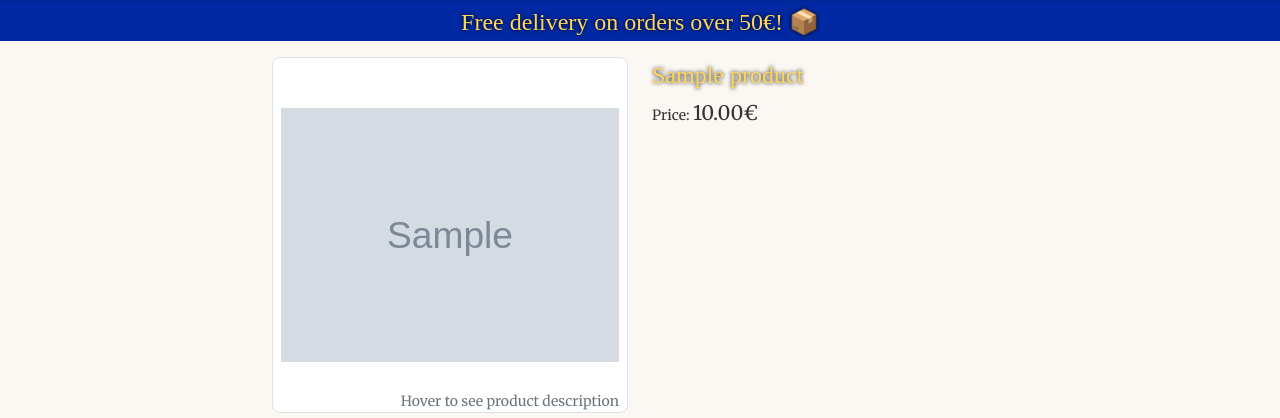
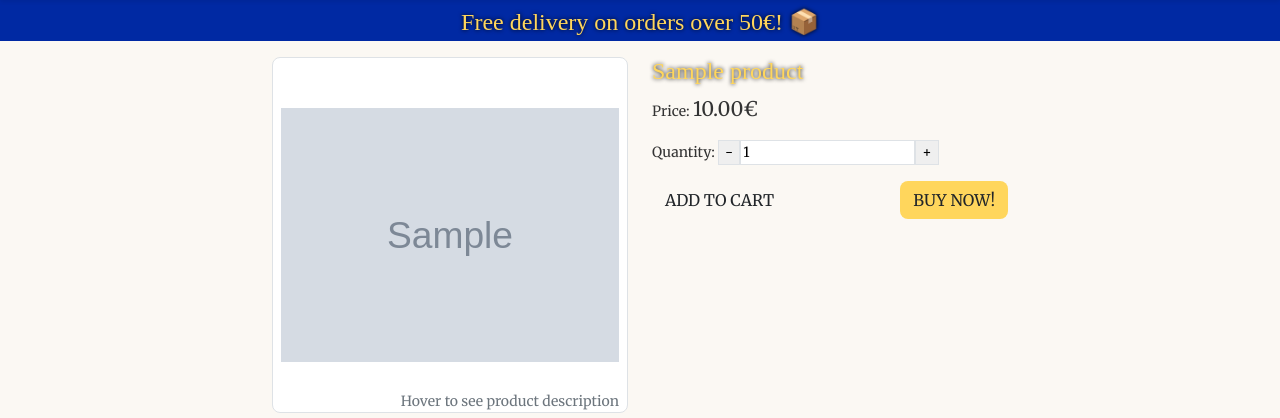
Before and after one commit to LuciusVH/the_pastry_box, a Django app: page /products/1 in a window 1280 px wide. Shown: the part 103-521 px from the top of the page. Run offline with Django 4.2, Linux system fonts and the light colour scheme; tables that the repository leaves empty hold one stand-in row (values such as "Sample post"); grey boxes marked "Sample" are stand-in pictures; some web fonts are replaced.

Commit message:
product quantity inputs

```diff
--- a/products/templates/products/product_detail.html
+++ b/products/templates/products/product_detail.html
@@ -31,9 +31,28 @@
       </div>
     </div>
     <div class="col-12 col-md-6 col-lg-4">
-      <div class="product-details-container mb-5 mb-md-3 mt-md-3">
-        <p class="pt-1 h4">{{ product.name }}</p>
+      <div class="product-details-container mb-5 my-md-3">
+        <p class="h4">{{ product.name }}</p>
         <p class="mb-0 text-left">Price: <span class="lead font-weight-bold">{{ product.price }}€</span></p>
+        <form class="form" action="{% url 'add_to_shopping_cart' product.sku %}" method="POST">
+          {% csrf_token %}
+          <div class="form-row">
+            <div class="col-12 mt-3">Quantity:
+              <span class="d-inline-flex">
+                <input type='button' value='-' class='qtyminus border' field='quantity' />
+                <input type='text' name='quantity' value='1' class='qty border' data-item_id="{{ product.sku }}"
+                  id="id_qty_{{ product.sku }}" />
+                <input type='button' value='+' class='qtyplus border' field='quantity' />
+              </span>
+            </div>
+
+            <div class="col-12 d-flex justify-content-between mt-3">
+              <button type="submit" class="btn btn-cta-light text-uppercase">Add to Cart</button>
+              <button type="submit" class="btn btn-cta btn-cta-light text-uppercase">Buy now!</button>
+            </div>
+            <input type="hidden" name="redirect_url" value="{{ request.path }}">
+          </div>
+        </form>
         <div class="product-description d-xl-none">
           <!-- Description toggler for mobile & tablet screen -->
           <button id="product-description-accordion-toggler" type="button" class="btn p-0 pt-2"
@@ -49,4 +68,5 @@
 
 {% block extra_js %}
 <script src="{% static 'js/mobile_product_description.js' %}"></script>
+<script src="{% static 'js/input_quantity.js' %}"></script>
 {% endblock extra_js %}
--- /dev/null
+++ b/static/js/input_quantity.js
@@ -0,0 +1,39 @@
+// Manage the quantity field, with + & - buttons
+// Code snippet taken from https://jsfiddle.net/puJ6G/2457/ & slightly customized
+
+jQuery(document).ready(function () {
+  // This button will increment the value
+  $('.qtyplus').click(function (e) {
+    // Stop acting like a button
+    e.preventDefault();
+    // Get the field name
+    fieldName = $(this).attr('field');
+    // Get its current value
+    var currentVal = parseInt($(this).siblings('input[name=' + fieldName + ']').val());
+    // If is not undefined and it's smaller than 99
+    if (!isNaN(currentVal) && currentVal < 99) {
+      // Increment
+      $(this).siblings('input[name=' + fieldName + ']').val(currentVal + 1);
+    } else {
+      // Otherwise put a 1 there
+      $(this).siblings('input[name=' + fieldName + ']').val(1);
+    }
+  });
+  // This button will decrement the value till 1
+  $(".qtyminus").click(function (e) {
+    // Stop acting like a button
+    e.preventDefault();
+    // Get the field name
+    fieldName = $(this).attr('field');
+    // Get its current value
+    var currentVal = parseInt($(this).siblings('input[name=' + fieldName + ']').val());
+    // If it isn't undefined and it's greater than 1
+    if (!isNaN(currentVal) && currentVal > 1) {
+      // Decrement one
+      $(this).siblings('input[name=' + fieldName + ']').val(currentVal - 1);
+    } else {
+      // Otherwise put a 1 there
+      $(this).siblings('input[name=' + fieldName + ']').val(1);
+    }
+  });
+});
```
